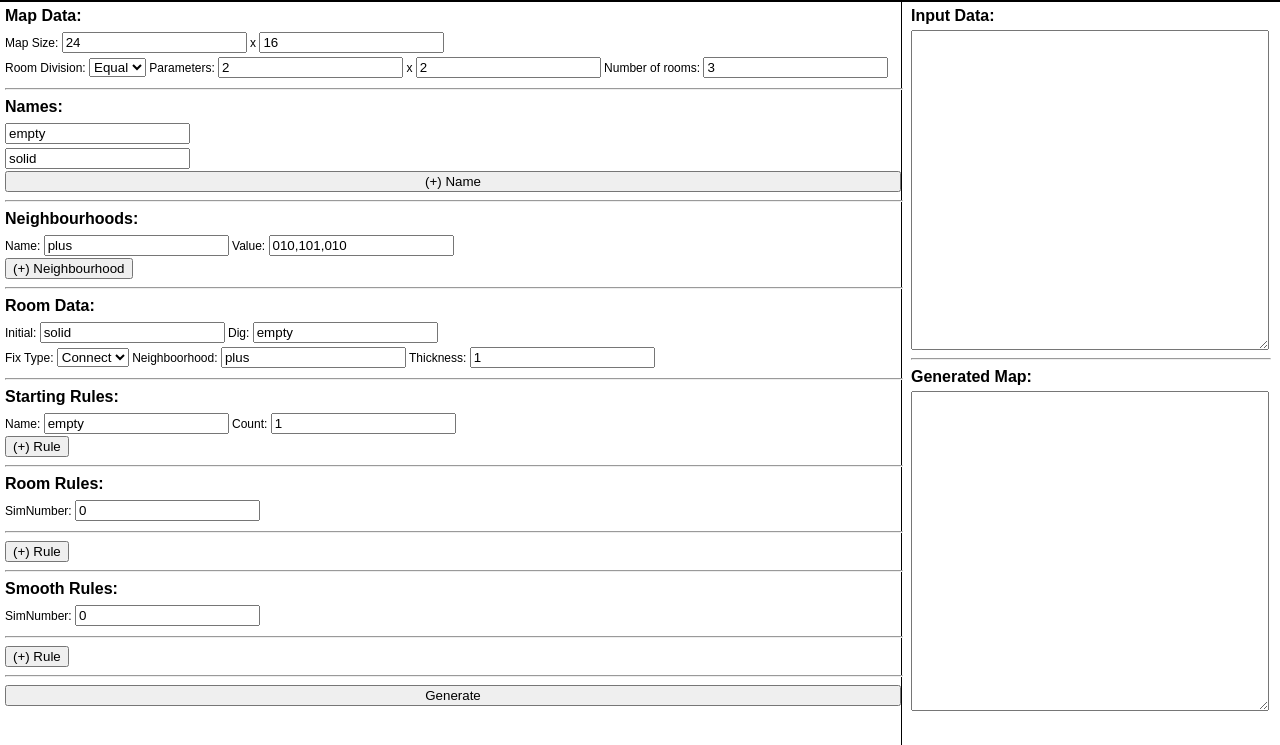
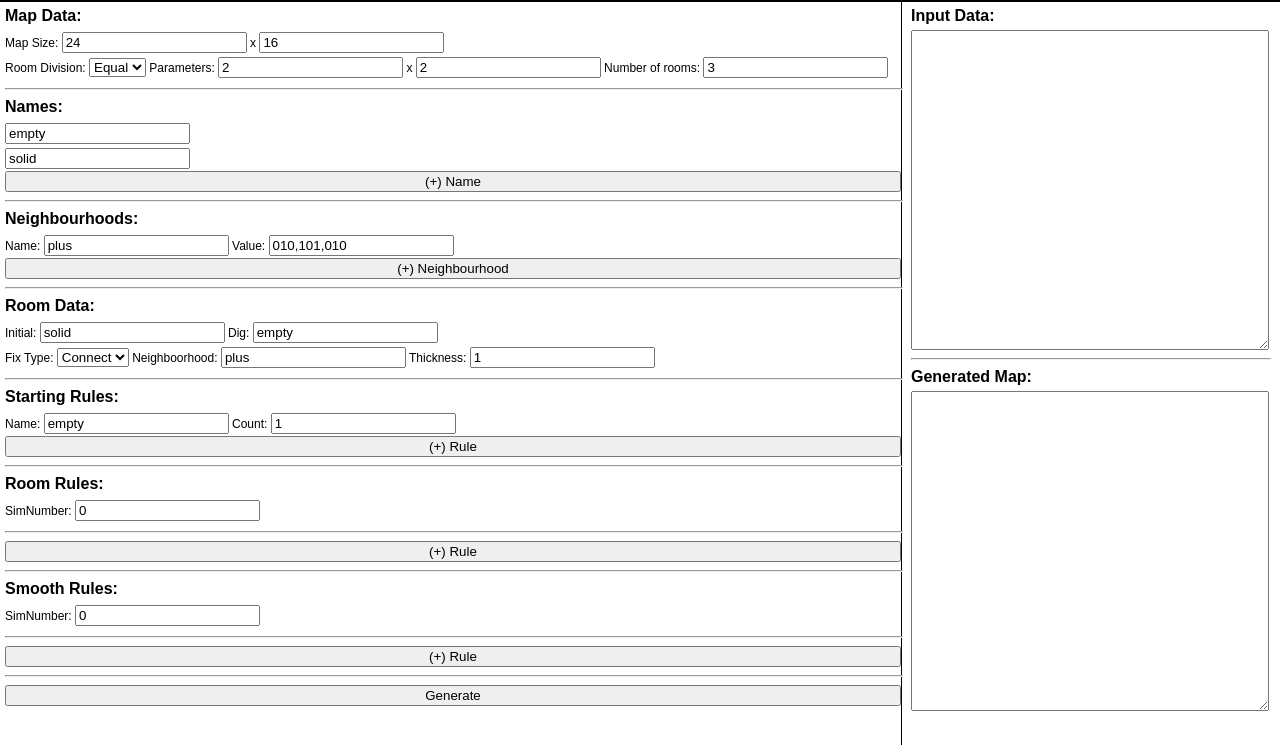
Before and after one commit to amidos2006/procengine, a plain HTML site: page Example/index.html in a window 1280 px wide. Shown: the part 43-788 px from the top of the page. Drawn offline with Linux system fonts and the light colour scheme.

Commit message:
lsat modification

```diff
--- a/Example/index.html
+++ b/Example/index.html
@@ -129,7 +129,7 @@
                 </ul>
             </div>
 
-            <button onclick="addNodeToSectionName('neighbourhoodsSection', 'definedNeighbourPattern')">(+) Neighbourhood</button>
+            <button class="generateButton" onclick="addNodeToSectionName('neighbourhoodsSection', 'definedNeighbourPattern')">(+) Neighbourhood</button>
             <hr/>
             <h4>Room Data:</h4>
             <div>
@@ -146,7 +146,7 @@
                 </ul>
             </div>
 
-            <button onclick="addNodeToSectionName('startingRulesSection', 'replacingRulePattern')">(+) Rule</button>
+            <button class="generateButton" onclick="addNodeToSectionName('startingRulesSection', 'replacingRulePattern')">(+) Rule</button>
             <hr/>
             <h4>Room Rules:</h4>
             <div>
@@ -154,9 +154,8 @@
                 <hr/>
                 <ul id="roomRulesSection"></ul>
             </div>
-            <div>
-                <button onclick="addNodeToSectionName('roomRulesSection','cellularAutomataPattern')">(+) Rule</button>
-            </div>
+
+            <button class="generateButton" onclick="addNodeToSectionName('roomRulesSection','cellularAutomataPattern')">(+) Rule</button>
             <hr/>
             <h4>Smooth Rules:</h4>
             <div>
@@ -165,7 +164,7 @@
                 <ul id="smoothRulesSection"></ul>
             </div>
 
-            <button onclick="addNodeToSectionName('smoothRulesSection','cellularAutomataPattern')">(+) Rule</button>
+            <button class="generateButton" onclick="addNodeToSectionName('smoothRulesSection','cellularAutomataPattern')">(+) Rule</button>
             <hr/>
             <button onclick="generateData()" class="generateButton">Generate</button>
         </div>
```
